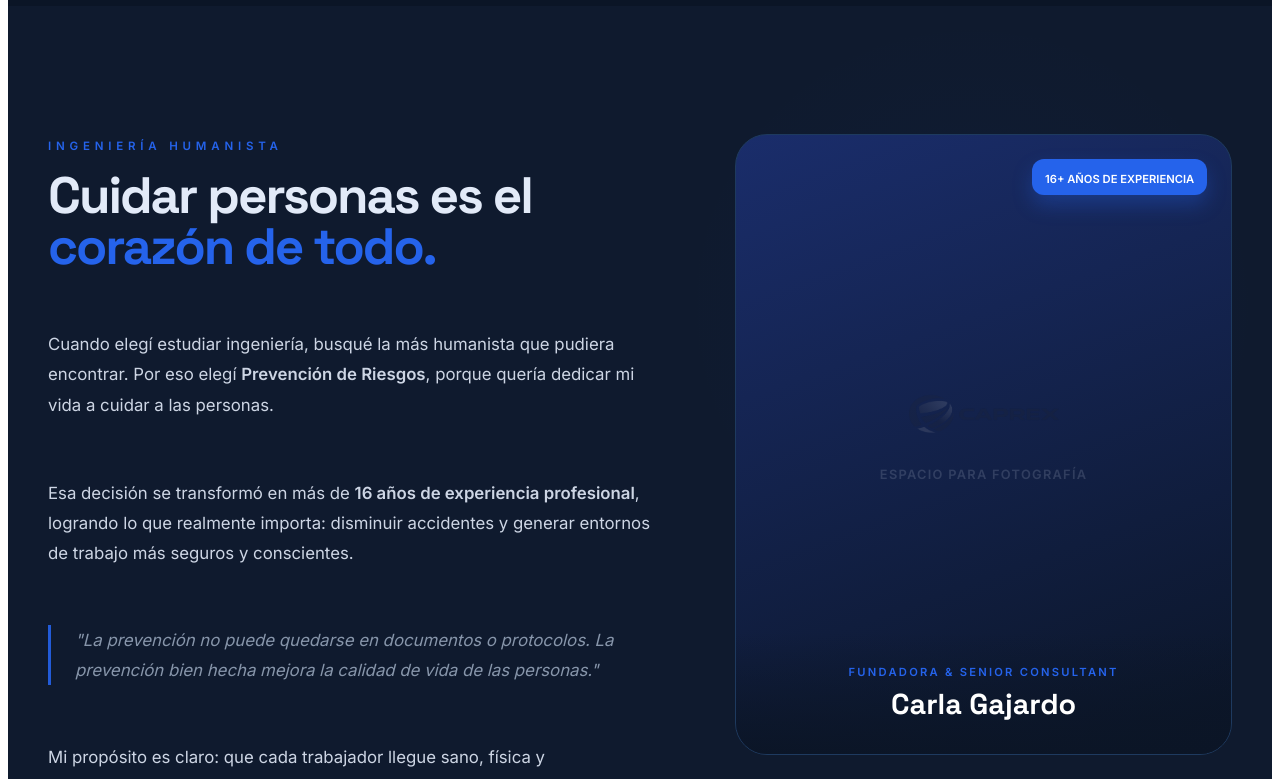
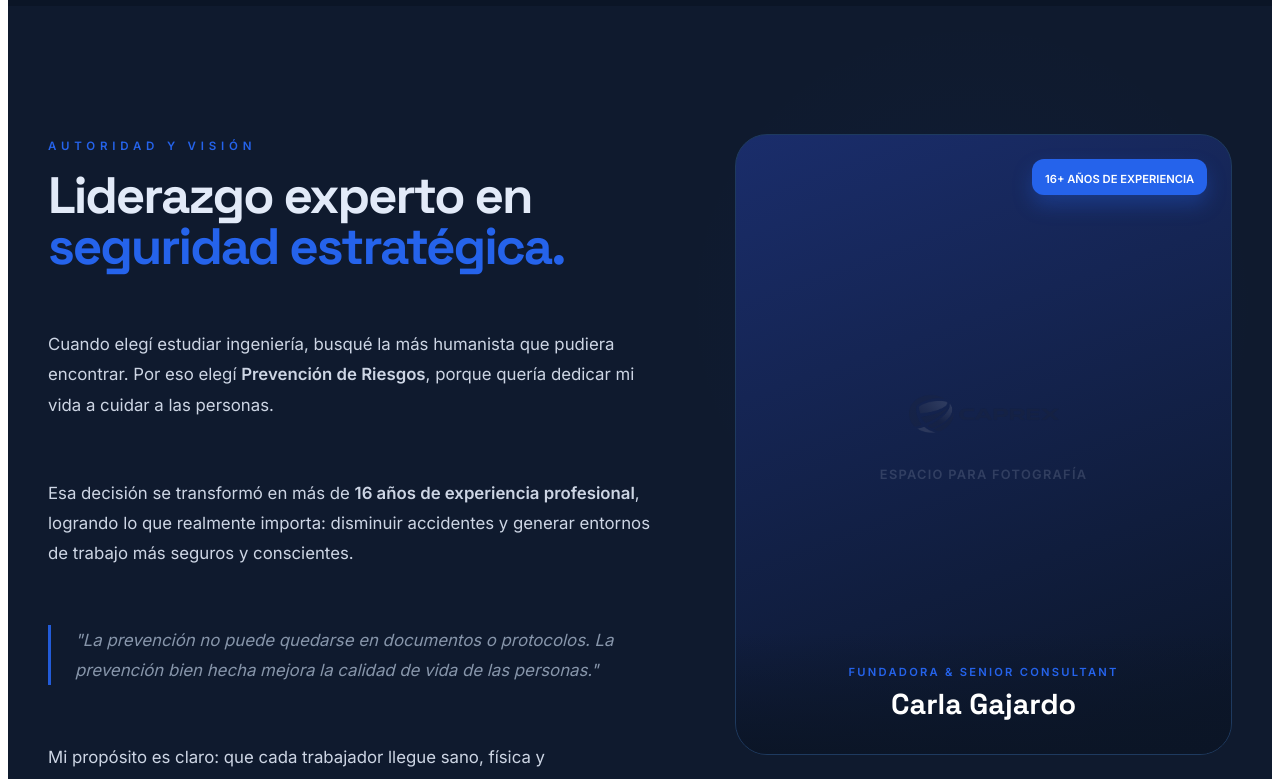
Before and after one commit to dgonzaleztagle-hub/caprex, a Next.js app: page / in a window 1280 px wide. Shown: the part 4340-5119 px from the top of the page. Built offline with nearby package versions, Linux system fonts and the light colour scheme.

Commit message:
style: adjust brand tone to corporate (empresa grande) and neutralize CTAs

```diff
--- a/src/app/page.tsx
+++ b/src/app/page.tsx
@@ -643,10 +643,10 @@ export default function CaprexPage() {
                         {/* Columna Texto: Biografía Manifest */}
                         <div>
                             <motion.div variants={fadeUp} initial="hidden" whileInView="visible" viewport={{ once: true, amount: 0.05 }}>
-                                <span style={{ color: '#2563EB', fontSize: '0.72rem', fontWeight: 700, letterSpacing: '0.3rem', textTransform: 'uppercase' }}>Ingeniería Humanista</span>
+                                <span style={{ color: '#2563EB', fontSize: '0.72rem', fontWeight: 700, letterSpacing: '0.3rem', textTransform: 'uppercase' }}>Autoridad y Visión</span>
                                 <h2 style={{ fontSize: 'clamp(2.2rem,4vw,3.8rem)', fontWeight: 900, lineHeight: 1, marginTop: '1rem', marginBottom: '2.5rem', letterSpacing: '-0.04em' }}>
-                                    Cuidar personas es el<br />
-                                    <span style={{ color: '#2563EB' }}>corazón de todo.</span>
+                                    Liderazgo experto en<br />
+                                    <span style={{ color: '#2563EB' }}>seguridad estratégica.</span>
                                 </h2>
 
                                 <div style={{ color: '#E2EAF8', fontSize: '1.05rem', lineHeight: 1.8, display: 'flex', flexDirection: 'column', gap: '1.5rem', opacity: 0.9 }}>
@@ -666,7 +666,7 @@ export default function CaprexPage() {
 
                                 <motion.div style={{ marginTop: '3rem' }} whileHover={{ scale: 1.02 }}>
                                     <a href={WA_LINK} target="_blank" rel="noopener noreferrer" className="c-btn c-btn-primary">
-                                        <MessageCircle size={18} /> Contactar a Carla
+                                        <MessageCircle size={18} /> Contactar
                                     </a>
                                 </motion.div>
                             </motion.div>
```
